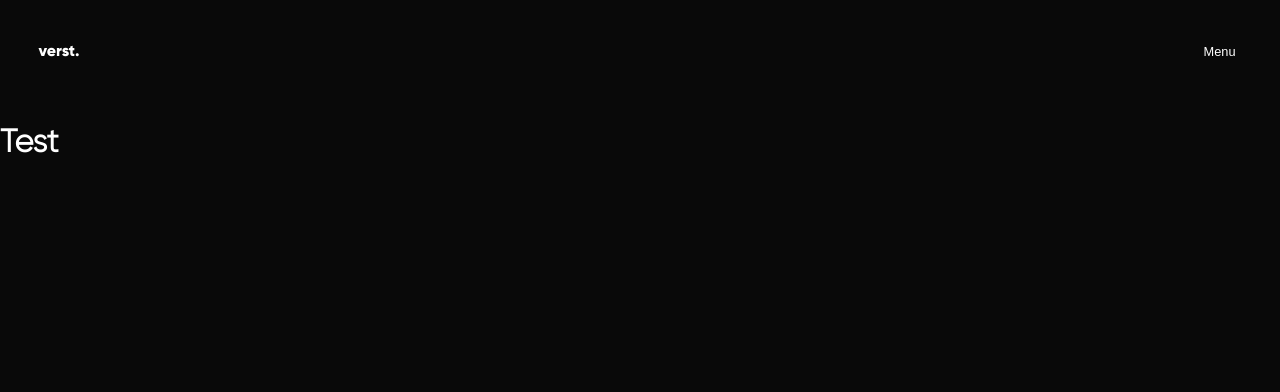
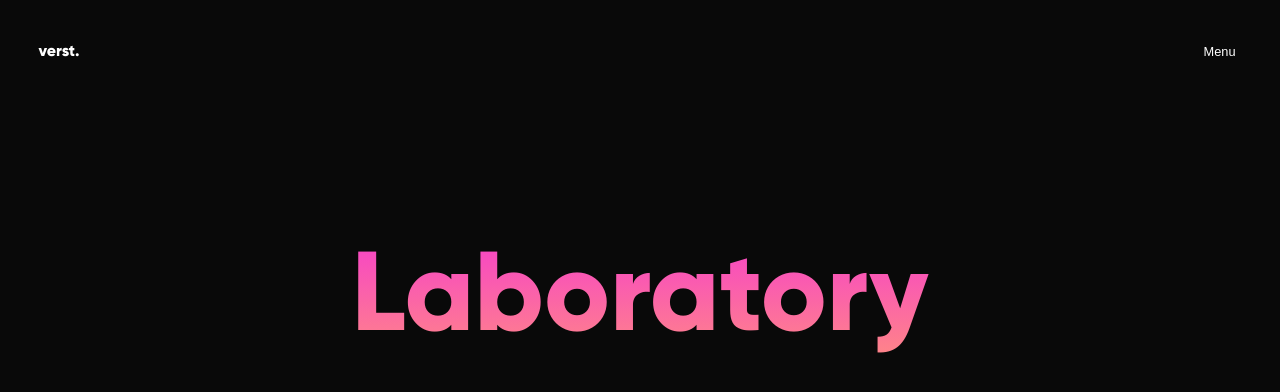
Before and after one commit to edwardtanoto/verst, a Next.js app: page /labs in a window 1280 px wide. Shown: the top 392 px of the page. Built offline with nearby package versions, Linux system fonts and the light colour scheme.

Commit message:
vstyle[3] update

```diff
--- a/components/Hero.js
+++ b/components/Hero.js
@@ -24,7 +24,7 @@ const Hero = () => {
                     ))}
                 </div>
                 <br />
-                <p>team@verst.io | +1(760)338-2739</p>
+                <p>team@verst.io (MAIL) | +1(760)338-2739 (SMS)</p>
             </div>
 
         </div>
--- a/pages/labs.js
+++ b/pages/labs.js
@@ -11,8 +11,17 @@ export default function labs() {
             </Head>
 
             <div className="App">
-                <div className="wrapper">
-                    <h1>Test</h1>
+                <div className="container">
+                    <div className="wrapper">
+                        <div className="home">
+                            <h1>
+                                <b className="gradient-text">Laboratory</b>
+
+                            </h1>
+                        </div>
+
+
+                    </div>
 
                 </div>
             </div>
--- a/styles/style.scss
+++ b/styles/style.scss
@@ -79,8 +79,8 @@ body:after {
       }
       @media only screen and (min-width: 1900px) {
         h1 {
-          font-size: 10rem;
-          margin-top: 20%;
+          font-size: 8rem;
+          margin-top: 10%;
           padding-right: 100px;
           padding-left: 100px;
         }
```
